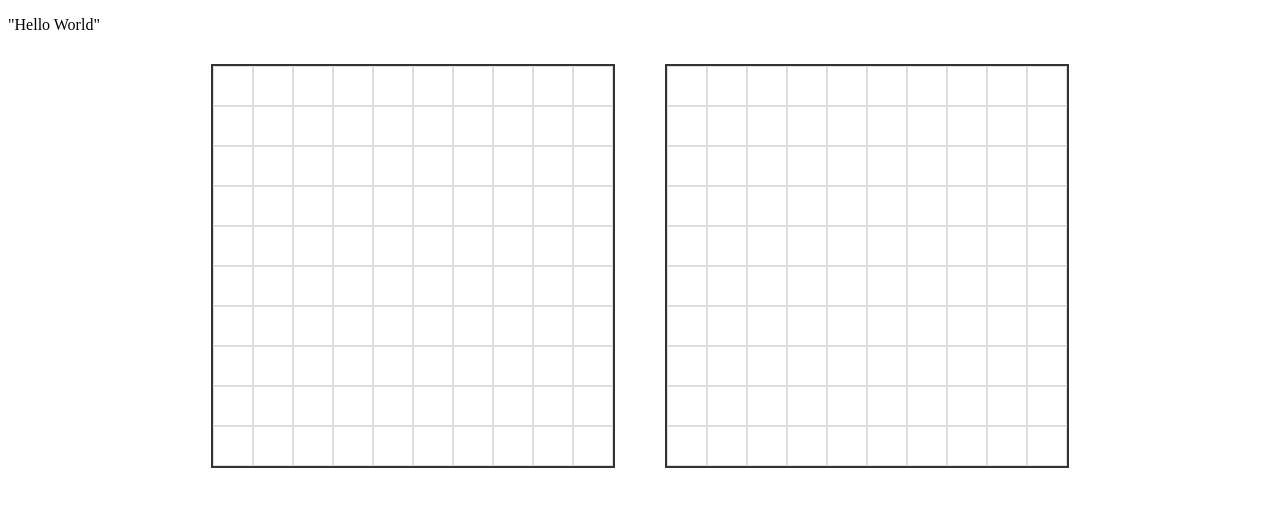
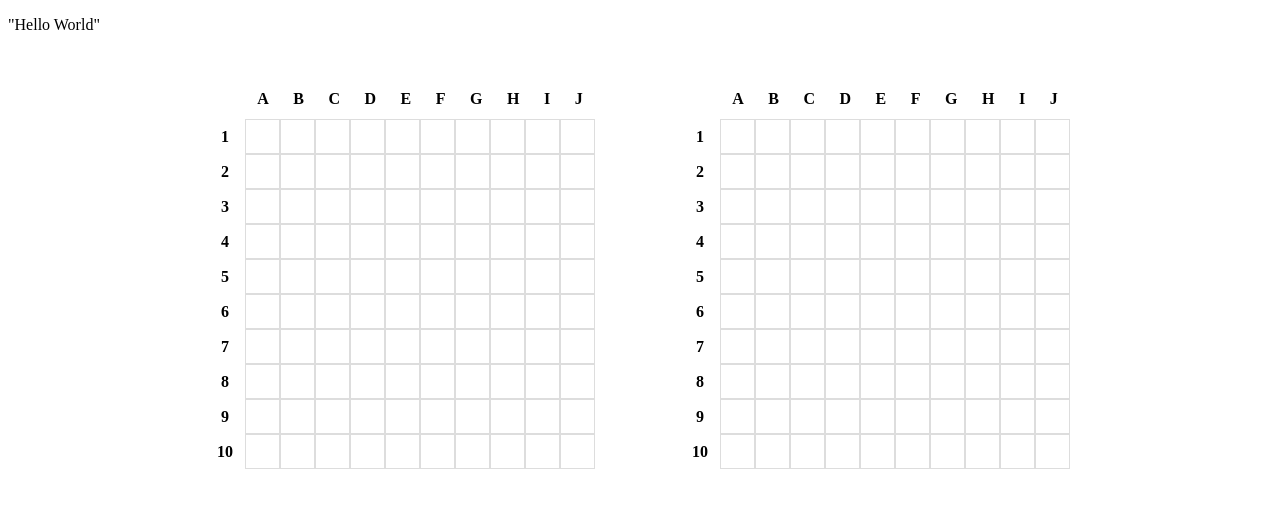
Before and after one commit to AleixMJ/TOP---Battleship, a website built with webpack: page src/template.html in a window 1280 px wide. Built offline with nearby package versions, Linux system fonts and the light colour scheme.

Commit message:
feat: Added coordinates around the gameboards

```diff
--- a/src/gameboard.css
+++ b/src/gameboard.css
@@ -1,13 +1,45 @@
+/* Each board's layout zone */
+.gameboard-wrapper {
+    display: grid;
+    /* Column 1 (Numbers): 30px | Column 2 (The Board itself): 350px */
+    grid-template-columns: 30px 350px;
+    /* Row 1 (Letters): 30px    | Row 2 (The Board itself): 350px */
+    grid-template-rows: 30px 350px;
+
+    gap: 5px; /* Adds a clean breathing room between headers and cells */
+    margin: 20px;
+}
+
+/* Position the horizontal letters above the board */
+.columnLetters {
+    grid-column: 2 / 3; /* Forces it to stay in the second grid track */
+    grid-row: 1 / 2;    /* Forces it to stay in the first row track */
+    display: flex;
+    justify-content: space-around; /* Evenly spreads A-J horizontally */
+    align-items: center;
+    font-weight: bold;
+}
+
+/* Position the vertical numbers beside the board */
+.rowNumbers {
+    grid-column: 1 / 2; /* Forces it to stay in the first column track */
+    grid-row: 2 / 3;    /* Forces it to stay in the second row track */
+    display: flex;
+    flex-direction: column; /* Stacks 1-10 vertically */
+    justify-content: space-around; /* Evenly spreads them vertically */
+    align-items: center;
+    font-weight: bold;
+}
+
+/* Your original 10x10 cell container */
 .grid-board {
-  display: grid;
-  /* Creates exactly 10 equal columns */
-  grid-template-columns: repeat(10, 1fr);
-  /* Creates exactly 10 equal rows */
-  grid-template-rows: repeat(10, 1fr);
+    grid-column: 2 / 3;
+    grid-row: 2 / 3;
 
-  width: 400px;
-  height: 400px;
-  border: 2px solid #333;
+    /* Make sure this matches your template size */
+    display: grid;
+    grid-template-columns: repeat(10, 1fr);
+    grid-template-rows: repeat(10, 1fr);
 }
 
 .cell {
--- a/src/index.js
+++ b/src/index.js
@@ -1,11 +1,23 @@
+//index.js
+
 import "./styles.css";
 import "./gameboard.css";
 import Ship from "./Ship.js";
 import Gameboard from "./Gameboard.js";
 import Player from "./Player.js";
 import renderBoard from "./renderBoard.js";
+import renderHeaders from "./renderHeaders.js";
 
 
-console.log("Battleship game initialized!");
-renderBoard("gameboard-container-player");
-renderBoard("gameboard-container-opponent");
+document.addEventListener("DOMContentLoaded", () => {
+
+    // 1. Render the player layout completely
+    renderBoard("gameboard-container-player");
+    const playerWrapper = document.querySelector(".gameboard-wrapper.player");
+    renderHeaders(playerWrapper);
+
+    // 2. Render the opponent layout completely
+    renderBoard("gameboard-container-opponent");
+    const opponentWrapper = document.querySelector(".gameboard-wrapper.opponent");
+    renderHeaders(opponentWrapper);
+});
--- /dev/null
+++ b/src/renderHeaders.js
@@ -0,0 +1,26 @@
+// renderHeaders.js
+function renderHeaders(wrapper) {
+
+const letterContainer = wrapper.querySelector(".columnLetters");
+const numberContainer = wrapper.querySelector(".rowNumbers");
+
+const ColLetters = ['A', 'B', 'C', 'D', 'E', 'F', 'G', 'H', 'I', 'J'];
+
+for (let i = 0; i < ColLetters.length; i++) {
+    const letter = document.createElement("div");
+    letter.textContent = ColLetters[i];
+
+    letterContainer.appendChild(letter);
+
+}
+
+for (let i = 1; i <= 10; i++) {
+    const number = document.createElement("div");
+    number.textContent = i;
+    numberContainer.appendChild(number);
+
+}
+
+}
+
+export default renderHeaders;
--- a/src/template.html
+++ b/src/template.html
@@ -9,8 +9,20 @@
     <p>"Hello World"</p>
 
     <div id="game-wrapper">
-        <div id="gameboard-container-player" class="grid-board"></div>
-        <div id="gameboard-container-opponent" class="grid-board"></div>
+        <div class="gameboard-wrapper player">
+            <div class="columnLetters"></div>
+            <div class="rowNumbers"></div>
+            <div id="gameboard-container-player" class="grid-board"></div>
+
+        </div>
+
+        <div class="gameboard-wrapper opponent">
+            <div class="columnLetters"></div>
+            <div class="rowNumbers"></div>
+            <div id="gameboard-container-opponent" class="grid-board"></div>
+
+        </div>
+
     </div>
 
 
```
